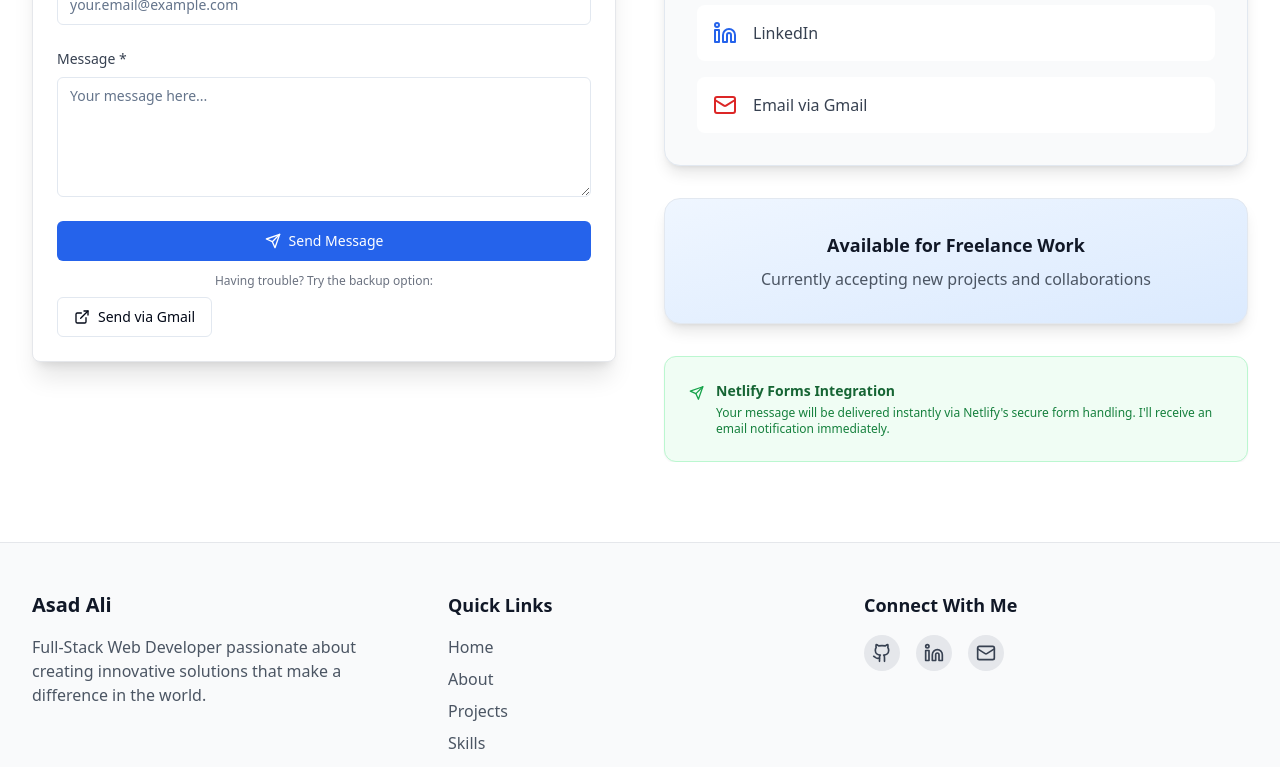
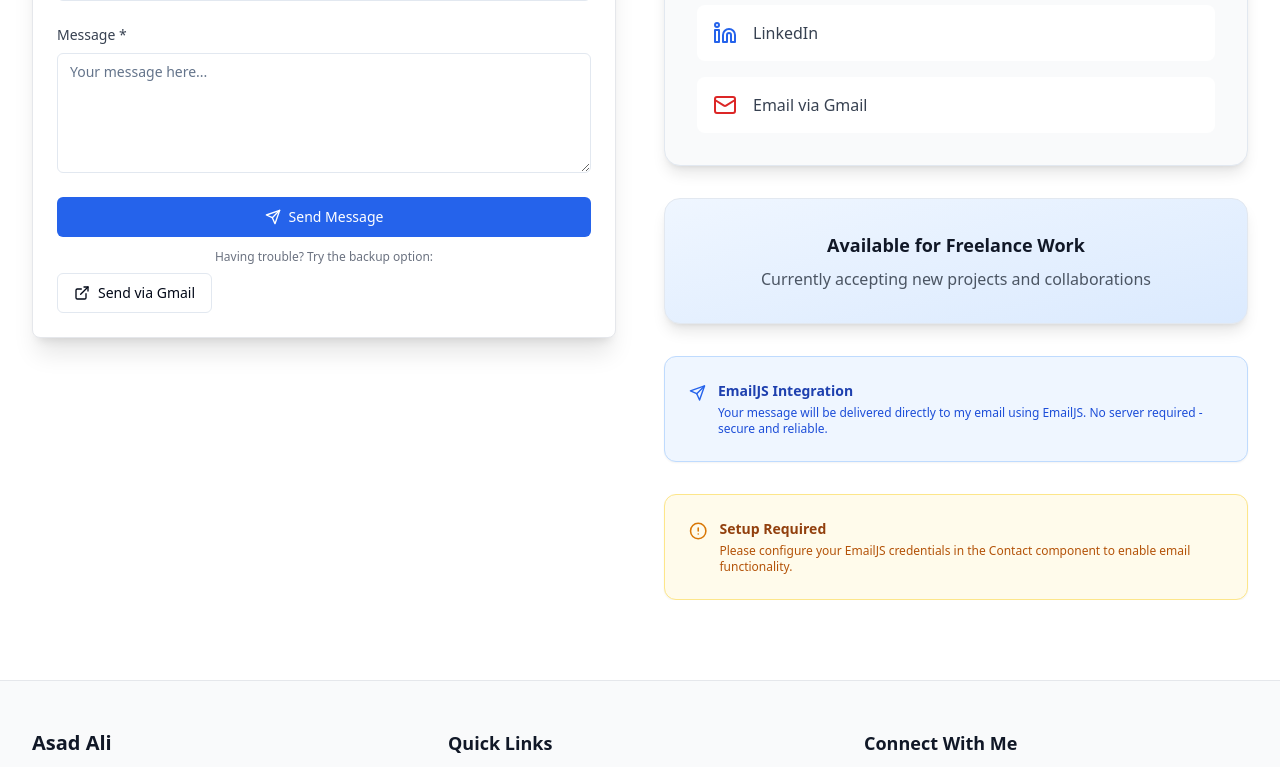
Before and after one commit to AsadMughalAM/dev-portfolio, a React (Vite) app: page / in a window 1280 px wide. Shown: the part 4637-5404 px from the top of the page. Built offline with nearby package versions, Linux system fonts and the light colour scheme.

Commit message:
Implement EmailJS for Contact Form

```diff
--- a/package.json
+++ b/package.json
@@ -53,7 +53,8 @@
     "sonner": "^1.4.0",
     "tailwind-merge": "^2.0.0",
     "vaul": "^0.9.0",
-    "zod": "^3.22.0"
+    "zod": "^3.22.0",
+    "@emailjs/browser": "^4.3.3"
   },
   "devDependencies": {
     "@types/react": "^18.2.0",
--- a/src/components/Contact.tsx
+++ b/src/components/Contact.tsx
@@ -2,13 +2,14 @@ import { Button } from '@/components/ui/button';
 import { Input } from '@/components/ui/input';
 import { Textarea } from '@/components/ui/textarea';
 import { Card, CardContent, CardHeader, CardTitle } from '@/components/ui/card';
-import { Mail, Github, Linkedin, Send, ExternalLink, CheckCircle } from 'lucide-react';
+import { Mail, Github, Linkedin, Send, ExternalLink, CheckCircle, AlertCircle } from 'lucide-react';
 import { useToast } from '@/hooks/use-toast';
 import { playClickSound } from '@/utils/soundUtils';
 import { useForm } from 'react-hook-form';
 import { zodResolver } from '@hookform/resolvers/zod';
 import * as z from 'zod';
 import { useState } from 'react';
+import emailjs from '@emailjs/browser';
 
 const contactFormSchema = z.object({
   name: z.string().min(2, { message: 'Name must be at least 2 characters.' }),
@@ -35,28 +36,30 @@ const Contact = ({ id }: ContactProps) => {
     resolver: zodResolver(contactFormSchema),
   });
 
-  const encode = (data: Record<string, string>) => {
-    return Object.keys(data)
-      .map(key => encodeURIComponent(key) + "=" + encodeURIComponent(data[key]))
-      .join("&");
-  };
-
   const onSubmit = async (data: ContactFormValues) => {
     await playClickSound();
 
     try {
-      const formData = {
-        "form-name": "contact",
-        ...data
+      // EmailJS configuration
+      const serviceId = 'service_your_service_id'; // Replace with your EmailJS service ID
+      const templateId = 'template_your_template_id'; // Replace with your EmailJS template ID
+      const publicKey = 'your_public_key'; // Replace with your EmailJS public key
+
+      const templateParams = {
+        from_name: data.name,
+        from_email: data.email,
+        message: data.message,
+        to_name: 'Asad Ali', // Your name
       };
 
-      const response = await fetch("/", {
-        method: "POST",
-        headers: { "Content-Type": "application/x-www-form-urlencoded" },
-        body: encode(formData)
-      });
+      const response = await emailjs.send(
+        serviceId,
+        templateId,
+        templateParams,
+        publicKey
+      );
 
-      if (response.ok) {
+      if (response.status === 200) {
         setIsSubmitted(true);
         toast({
           title: 'Message Sent Successfully! 🎉',
@@ -67,13 +70,13 @@ const Contact = ({ id }: ContactProps) => {
         // Reset success state after 5 seconds
         setTimeout(() => setIsSubmitted(false), 5000);
       } else {
-        throw new Error('Network response was not ok');
+        throw new Error('Failed to send email');
       }
     } catch (error) {
-      console.error('Form submission error:', error);
+      console.error('EmailJS error:', error);
       toast({
         title: 'Failed to Send Message',
-        description: "There was an error sending your message. Please try the Gmail option below or email me directly.",
+        description: "There was an error sending your message. Please try the Gmail option below or email me directly at am127955@gmail.com",
         variant: "destructive",
       });
     }
@@ -143,7 +146,7 @@ const Contact = ({ id }: ContactProps) => {
                 Send Me a Message
               </CardTitle>
               <p className="text-sm text-gray-600 dark:text-gray-400 mt-2">
-                Fill out the form below and I'll receive your message instantly via Netlify Forms.
+                Fill out the form below and I'll receive your message via EmailJS.
               </p>
             </CardHeader>
 
@@ -159,24 +162,7 @@ const Contact = ({ id }: ContactProps) => {
                   </p>
                 </div>
               ) : (
-                <form
-                  onSubmit={handleSubmit(onSubmit)}
-                  className="space-y-6"
-                  name="contact"
-                  method="POST"
-                  data-netlify="true"
-                  data-netlify-honeypot="bot-field"
-                >
-                  {/* Hidden fields for Netlify */}
-                  <input type="hidden" name="form-name" value="contact" />
-
-                  {/* Honeypot field for spam protection */}
-                  <div style={{ display: 'none' }}>
-                    <label>
-                      Don't fill this out if you're human: <input name="bot-field" />
-                    </label>
-                  </div>
-
+                <form onSubmit={handleSubmit(onSubmit)} className="space-y-6">
                   <div className="space-y-2">
                     <label htmlFor="name" className="block text-sm font-medium text-gray-700 dark:text-gray-300">
                       Name *
@@ -184,7 +170,6 @@ const Contact = ({ id }: ContactProps) => {
                     <Input
                       id="name"
                       {...register('name')}
-                      name="name"
                       className="w-full"
                       placeholder="Your Name"
                       aria-invalid={errors.name ? 'true' : 'false'}
@@ -200,7 +185,6 @@ const Contact = ({ id }: ContactProps) => {
                       id="email"
                       type="email"
                       {...register('email')}
-                      name="email"
                       className="w-full"
                       placeholder="your.email@example.com"
                       aria-invalid={errors.email ? 'true' : 'false'}
@@ -215,7 +199,6 @@ const Contact = ({ id }: ContactProps) => {
                     <Textarea
                       id="message"
                       {...register('message')}
-                      name="message"
                       className="w-full min-h-[120px]"
                       placeholder="Your message here..."
                       aria-invalid={errors.message ? 'true' : 'false'}
@@ -293,16 +276,30 @@ const Contact = ({ id }: ContactProps) => {
               </p>
             </Card>
 
-            <Card className="p-6 bg-green-50 dark:bg-green-900/20 border-green-200 dark:border-green-800 rounded-xl">
+            <Card className="p-6 bg-blue-50 dark:bg-blue-900/20 border-blue-200 dark:border-blue-800 rounded-xl">
               <div className="flex items-start space-x-3">
-                <Send className="h-5 w-5 text-green-600 dark:text-green-400 mt-0.5" />
+                <Send className="h-5 w-5 text-blue-600 dark:text-blue-400 mt-0.5" />
                 <div>
-                  <h4 className="text-sm font-semibold text-green-800 dark:text-green-200 mb-1">
-                    Netlify Forms Integration
+                  <h4 className="text-sm font-semibold text-blue-800 dark:text-blue-200 mb-1">
+                    EmailJS Integration
                   </h4>
-                  <p className="text-xs text-green-700 dark:text-green-300">
-                    Your message will be delivered instantly via Netlify's secure form handling.
-                    I'll receive an email notification immediately.
+                  <p className="text-xs text-blue-700 dark:text-blue-300">
+                    Your message will be delivered directly to my email using EmailJS.
+                    No server required - secure and reliable.
+                  </p>
+                </div>
+              </div>
+            </Card>
+
+            <Card className="p-6 bg-amber-50 dark:bg-amber-900/20 border-amber-200 dark:border-amber-800 rounded-xl">
+              <div className="flex items-start space-x-3">
+                <AlertCircle className="h-5 w-5 text-amber-600 dark:text-amber-400 mt-0.5" />
+                <div>
+                  <h4 className="text-sm font-semibold text-amber-800 dark:text-amber-200 mb-1">
+                    Setup Required
+                  </h4>
+                  <p className="text-xs text-amber-700 dark:text-amber-300">
+                    Please configure your EmailJS credentials in the Contact component to enable email functionality.
                   </p>
                 </div>
               </div>
--- /dev/null
+++ b/src/utils/emailConfig.ts
@@ -0,0 +1,17 @@
+// EmailJS Configuration
+// Replace these values with your actual EmailJS credentials
+
+export const EMAILJS_CONFIG = {
+  // Get these from your EmailJS dashboard: https://www.emailjs.com/
+  SERVICE_ID: 'service_your_service_id', // Replace with your EmailJS service ID
+  TEMPLATE_ID: 'template_your_template_id', // Replace with your EmailJS template ID
+  PUBLIC_KEY: 'your_public_key', // Replace with your EmailJS public key
+};
+
+// Email template variables that will be sent to EmailJS
+export interface EmailTemplateParams {
+  from_name: string;
+  from_email: string;
+  message: string;
+  to_name: string;
+}
```
Also changed, not shown: public/index.html (+0 -7 lines), 2 other files (tests, documents, lock files or other folders).
